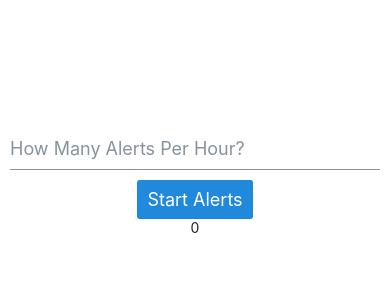
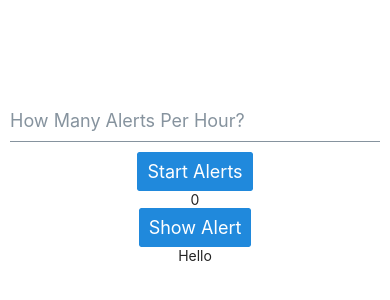
Before and after one commit to 99daycoder/mindtimer, a React Native app: screen / in a window 390 px wide. Shown: the part 240-540 px from the top of the page. Built offline with nearby package versions, Linux system fonts and the light colour scheme.

Commit message:
added alert function

```diff
--- a/App.js
+++ b/App.js
@@ -1,14 +1,17 @@
 import { Button, Text, Input} from '@rneui/base';
 import { StatusBar } from 'expo-status-bar';
 import { useState } from 'react';
-import { StyleSheet, View } from 'react-native';
+import { StyleSheet, View, Alert } from 'react-native';
 
 export default function App() {
 
+  const simpleAlertHandler = () => {
+    //function to make simple alert
+    alert('Hello Its Time to log your progress');
+    //push to a new page here
+  };
   const [alertsPerHour, setAlertsPerHour] = useState(0)
   const [inputValue, setInputValue]= useState(0)
-
-
 
   return (
     <View style={styles.container}>
@@ -17,6 +20,8 @@ export default function App() {
       <StatusBar style="auto" />
       <Button onPress={()=>setAlertsPerHour(inputValue)}>Start Alerts</Button>
       <Text>{alertsPerHour}</Text>
+      <Button onPress={simpleAlertHandler}>Show Alert</Button>
+      <Text>Hello</Text>
     </View>
   );
 }
```
